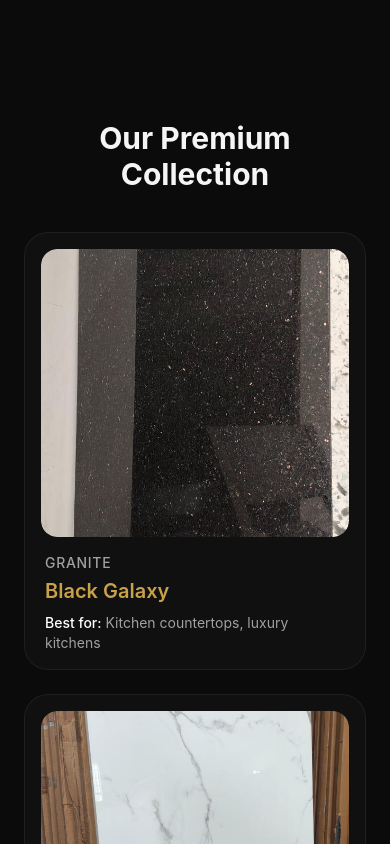
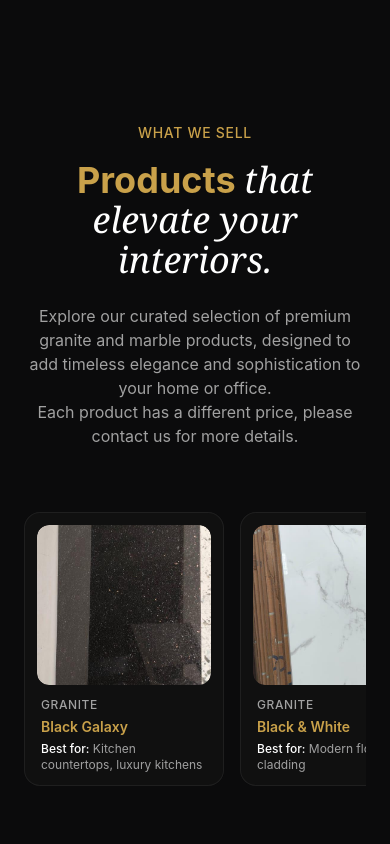
Before and after one commit to Sheeba193/granite-marble-interiors, a React (Vite) app: page / in a window 390 px wide. Shown: the part 4800-5644 px from the top of the page. Built offline with nearby package versions, Linux system fonts and the light colour scheme.

Commit message:
feat:product card scrollable and tiny

```diff
--- a/src/components/ProductCard.jsx
+++ b/src/components/ProductCard.jsx
@@ -1,34 +1,33 @@
-const ProductCard = ({ imgURL, name, category, bestFor }) => {
+const ProductCard = ({ imgURL, name, category, bestFor, small }) => {
   if (!imgURL || !name) return null;
 
   return (
-    <div className="glass rounded-3xl p-4 hover:glow-border transition-all duration-300">
-
+    <div
+      className={`glass rounded-2xl p-3 hover:glow-border transition-all duration-500 hover:scale-105 ${
+        small ? "w-[200px]" : "w-full"
+      }`}
+    >
       {/* Image */}
-      <div className="overflow-hidden rounded-2xl mb-4">
+      <div className={`${small ? "h-40" : "h-64"} overflow-hidden rounded-xl mb-3`}>
         <img
           src={imgURL}
           alt={name}
-          className="w-full h-72 object-cover rounded-2xl hover:scale-105 transition-transform duration-500"
+          className="w-full h-full object-cover rounded-xl hover:scale-105 transition-transform duration-500"
         />
       </div>
 
       {/* Content */}
       <div className="px-1">
-        {/* Category */}
-        <p className="text-sm font-medium tracking-wider uppercase text-muted-foreground">
+        <p className="text-xs font-medium tracking-wider uppercase text-muted-foreground">
           {category || "Material"}
         </p>
 
-        {/* Name */}
-        <h3 className="text-xl font-semibold text-primary mt-1">
+        <h3 className={`${small ? "text-sm" : "text-lg"} font-semibold text-primary mt-1`}>
           {name}
         </h3>
 
-        {/* Best For */}
-        <p className="text-sm text-muted-foreground mt-2">
-          <span className="font-medium text-white">Best for:</span>{" "}
-          {bestFor || "Premium interiors"}
+        <p className={`${small ? "text-xs" : "text-sm"} text-muted-foreground mt-1`}>
+          <span className="font-medium text-white">Best for:</span> {bestFor || "Premium interiors"}
         </p>
       </div>
     </div>
--- a/src/constants/index.js
+++ b/src/constants/index.js
@@ -83,11 +83,11 @@ export const products = [
     category: "Granite",
     bestFor: "Premium kitchens, statement surfaces",
   },
-  {
-    id: 13,
-    imgURL: "/products/black.jpeg",
-    name: "Black Granite",
-    category: "Granite",
-    bestFor: "Modern kitchens, sleek interiors",
-  },
+  // {
+  //   id: 13,
+  //   imgURL: "/products/black.jpeg",
+  //   name: "Black Granite",
+  //   category: "Granite",
+  //   bestFor: "Modern kitchens, sleek interiors",
+  // },
 ];
--- a/src/sections/Products.jsx
+++ b/src/sections/Products.jsx
@@ -5,13 +5,36 @@ export const Products = () => {
   return (
     <section className="px-6 py-16">
 
-      <h2 className="text-3xl font-bold text-center">
-        Our Premium Collection
-      </h2>
+      {/* Section Header */}
+      <div className="max-w-3xl mb-16 text-center mx-auto">
+        <span className="text-secondary-foreground text-sm font-medium tracking-wider uppercase animate-fade-in">
+          What We Sell
+        </span>
+        <h2 className="text-4xl md:text-5xl font-bold mt-4 mb-6 animate-fade-in animation-delay-100 text-secondary-foreground">
+          Products{" "}
+          <span className="font-serif italic font-normal text-white">
+            that elevate your interiors.
+          </span>
+        </h2>
+        <p className="text-muted-foreground animate-fade-in animation-delay-200">
+          Explore our curated selection of premium granite and marble products,
+          designed to add timeless elegance and sophistication to your home or office.
+        </p>
+        <p className="text-muted-foreground animate-fade-in animation-delay-200">
+          Each product has a different price, please contact us for more details.
+        </p>
+      </div>
 
-      <div className="mt-10 grid lg:grid-cols-4 md:grid-cols-3 sm:grid-cols-2 grid-cols-1 gap-6">
-        {products.map((product) => (
-          <ProductCard key={product.id || product.name} {...product} />
+      {/* Horizontal Scroll */}
+      <div className="flex gap-4 overflow-x-auto scroll-smooth snap-x snap-mandatory scrollbar-hidden">
+        {products.map((product, idx) => (
+          <div
+            key={product.id || product.name}
+            className="min-w-[200px] flex-shrink-0 snap-start animate-slide-in"
+            style={{ animationDelay: `${idx * 100}ms` }}
+          >
+            <ProductCard {...product} small />
+          </div>
         ))}
       </div>
     </section>
```
